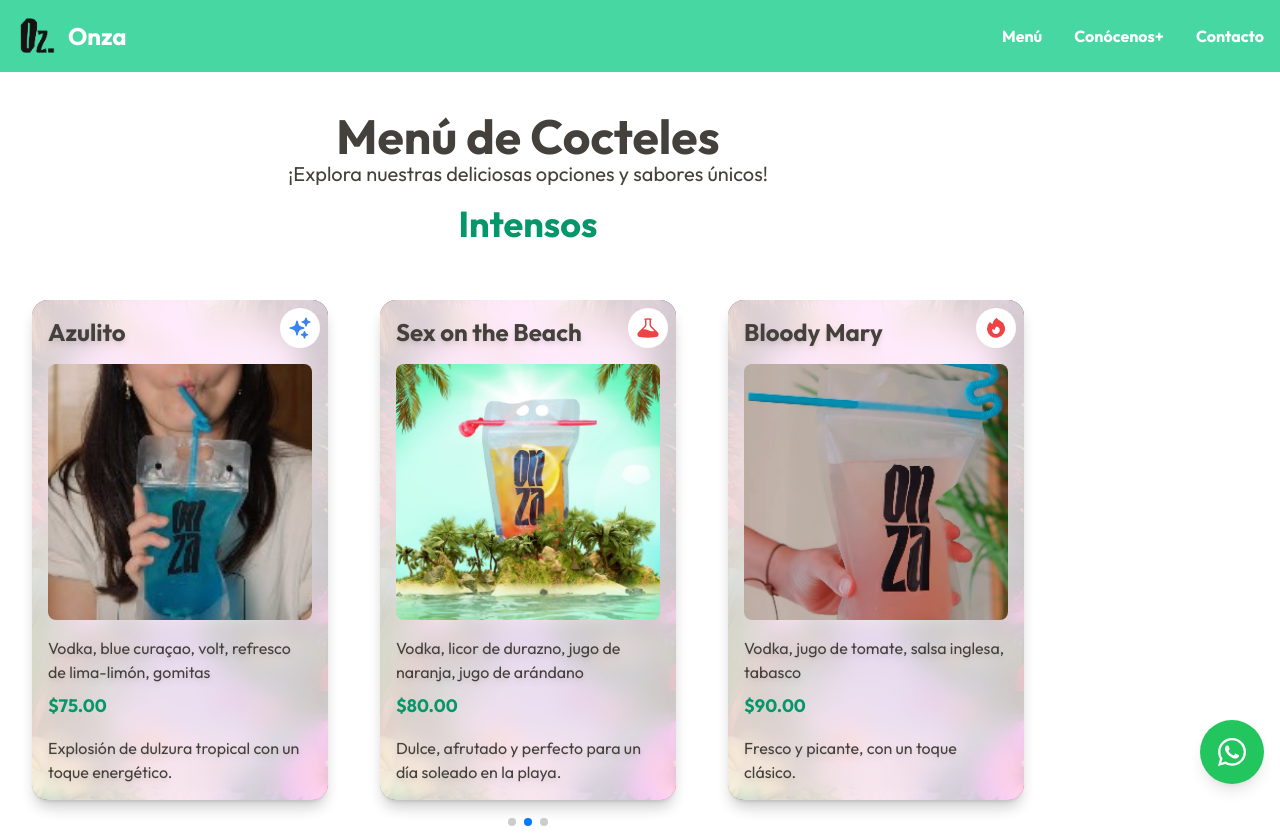
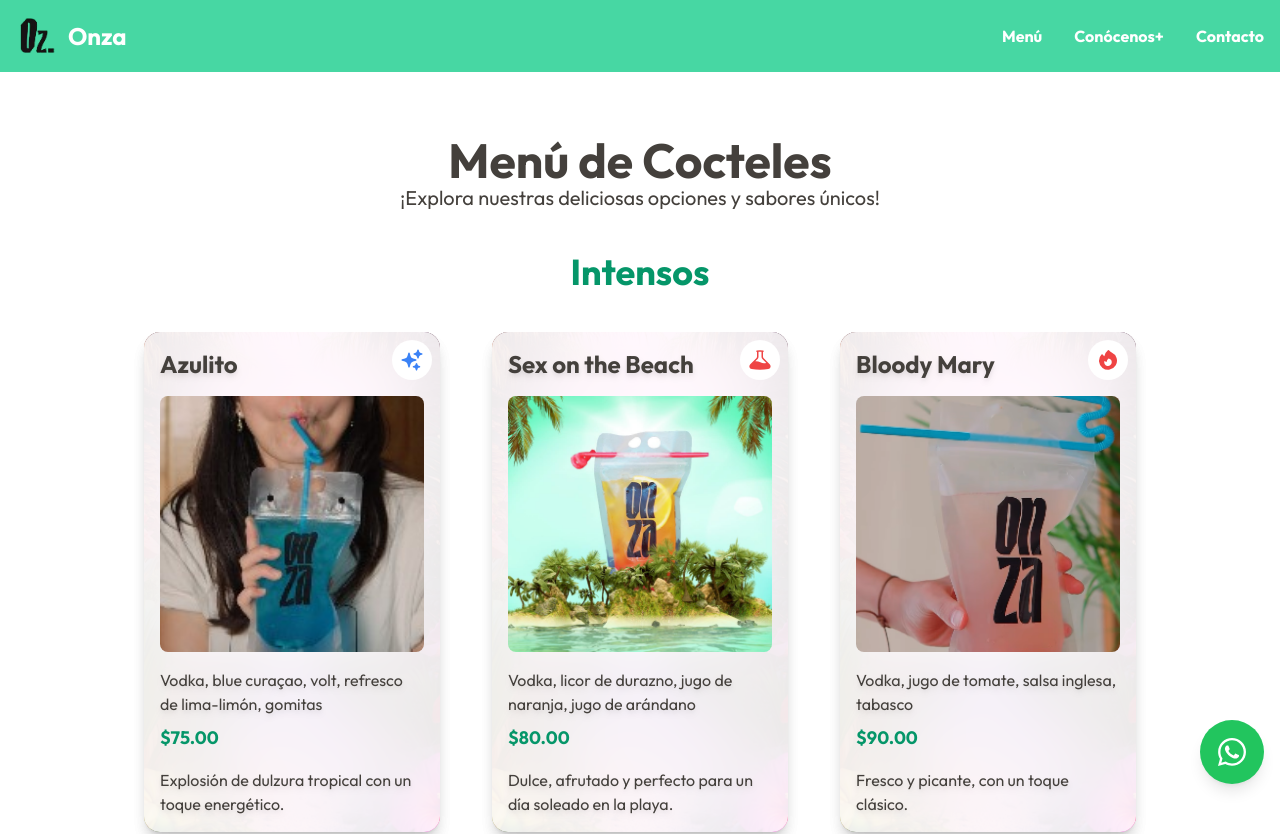
Before and after one commit to albores339/front-end-onza, a Next.js app: page /menu in a window 1280 px wide. Shown: the top 834 px of the page. Built offline with nearby package versions, Linux system fonts and the light colour scheme.

Commit message:
Correción mínima de colores

```diff
--- a/src/app/components/menu-card.tsx
+++ b/src/app/components/menu-card.tsx
@@ -20,7 +20,7 @@ const Card: FC<CardProps> = ({ name, description, price, copy, imageUrl, icon })
         backgroundPosition: "center",
       }}
     >
-      <div className="shadow-lg backdrop-blur-md p-4 rounded-2xl min-h-[500px] bg-white/75 text-stone-700"> {/* Se agrega altura mínima */}
+      <div className="shadow-lg backdrop-blur-xl p-4 rounded-2xl min-h-[500px] bg-white/90 text-stone-700"> {/* Se agrega altura mínima */}
         <h3 className="text-2xl font-bold mb-2 drop-shadow-md">{name}</h3>
         <Image
           src={imageUrl}
--- a/src/app/components/menu-section.tsx
+++ b/src/app/components/menu-section.tsx
@@ -15,7 +15,7 @@ interface MenuSectionProps {
 const Menu: FC<MenuSectionProps> = ({ title, children }) => {
   return (
     <section className="py-4">
-      <h2 className="text-4xl font-bold text-center text-emerald-600 mb-10">{title}</h2>
+      <h2 className="text-4xl font-bold text-center text-emerald-600 mb-6">{title}</h2>
       <Swiper
         slidesPerView={1}
         spaceBetween={20}
--- a/src/app/menu/page.tsx
+++ b/src/app/menu/page.tsx
@@ -11,8 +11,8 @@ const MenuSection = dynamic(() => import("../components/menu-section"), { ssr: f
 
 const MenuPage: FC = () => {
   return (
-    <div className="min-h-screen pt-12 bg-white max-w-screen-lg mx-4">
-      <header className="text-center text-stone-700">
+    <div className="min-h-screen pt-12 bg-white max-w-screen-lg mx-auto">
+      <header className="text-center text-stone-700 p-6">
         <h1 className="text-5xl font-bold">Menú de Cocteles</h1>
         <p className="text-xl">¡Explora nuestras deliciosas opciones y sabores únicos!</p>
       </header>
```
